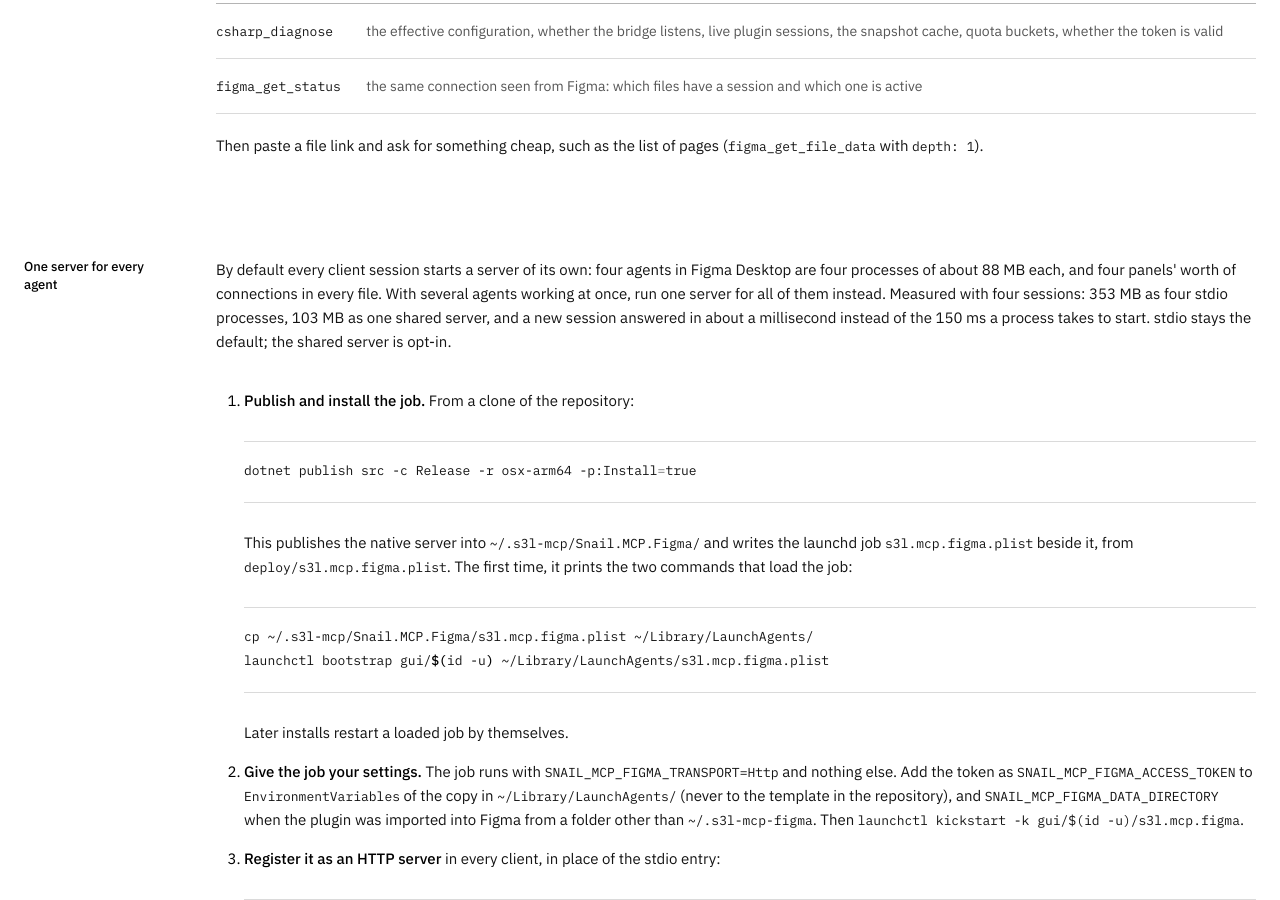
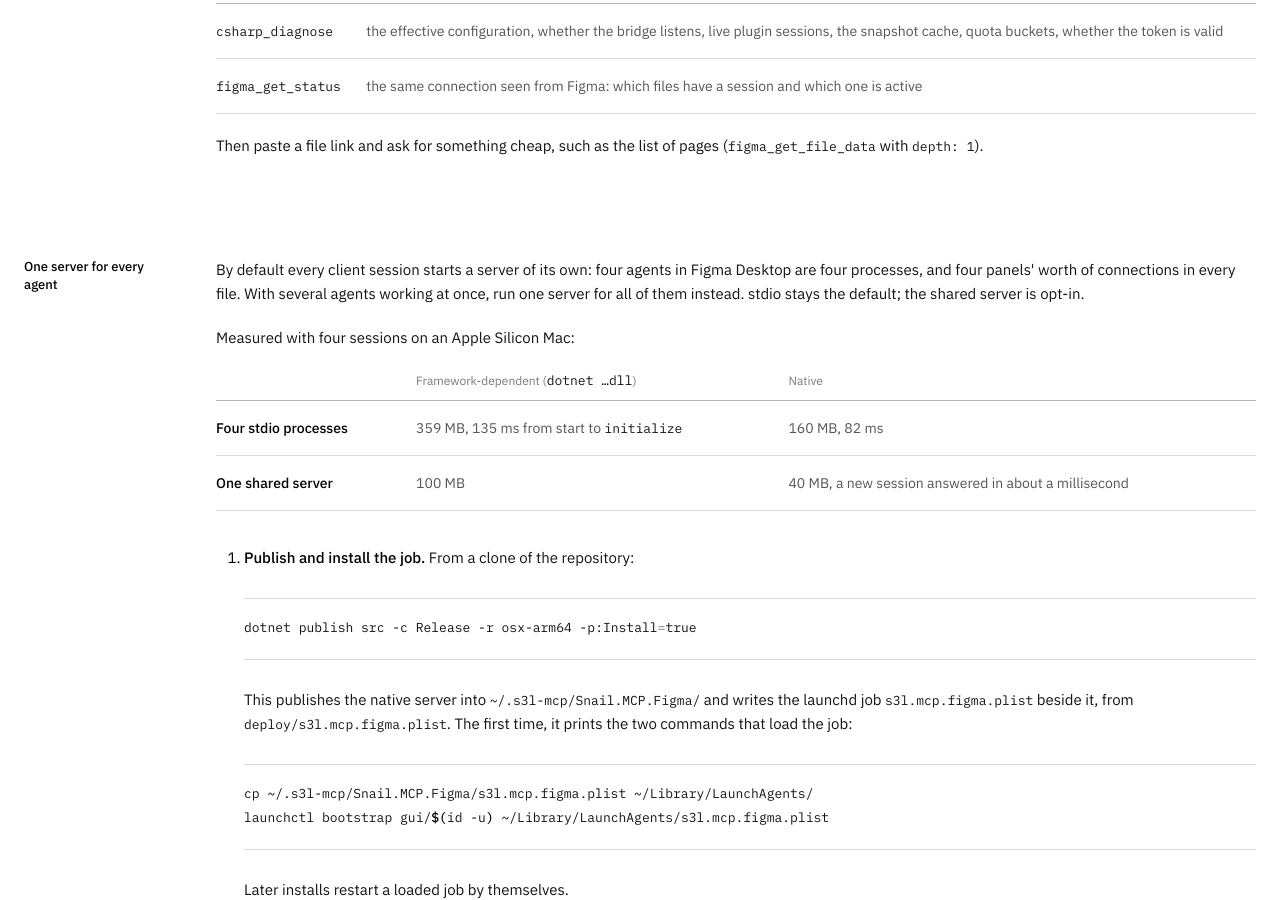
Before and after one commit to orldev/Snail.MCP.Figma, an MkDocs documentation site: the page built from docs/content/installation.md, in a window 1280 px wide and 900 px high, scrolled down 5836 px. Built offline with MkDocs 1.6.1, drawn with Linux system fonts in a browser that asks for light colours.

Commit message:
docs: the shared server measured native
Four sessions: 359 MB as four framework-dependent stdio processes, 160 MB as
four native ones, 40 MB as one native shared server.

```diff
--- a/docs/content/installation.md
+++ b/docs/content/installation.md
@@ -205,11 +205,16 @@
 
 ## One server for every agent
 
-By default every client session starts a server of its own: four agents in Figma Desktop are four processes of
-about 88 MB each, and four panels' worth of connections in every file. With several agents working at once, run
-one server for all of them instead. Measured with four sessions: 353 MB as four stdio processes, 103 MB as one
-shared server, and a new session answered in about a millisecond instead of the 150 ms a process takes to start.
-stdio stays the default; the shared server is opt-in.
+By default every client session starts a server of its own: four agents in Figma Desktop are four processes, and four
+panels' worth of connections in every file. With several agents working at once, run one server for all of them
+instead. stdio stays the default; the shared server is opt-in.
+
+Measured with four sessions on an Apple Silicon Mac:
+
+| | Framework-dependent (`dotnet …dll`) | Native |
+|---|---|---|
+| Four stdio processes | 359 MB, 135 ms from start to `initialize` | 160 MB, 82 ms |
+| One shared server | 100 MB | 40 MB, a new session answered in about a millisecond |
 
 1. **Publish and install the job.** From a clone of the repository:
 
```
